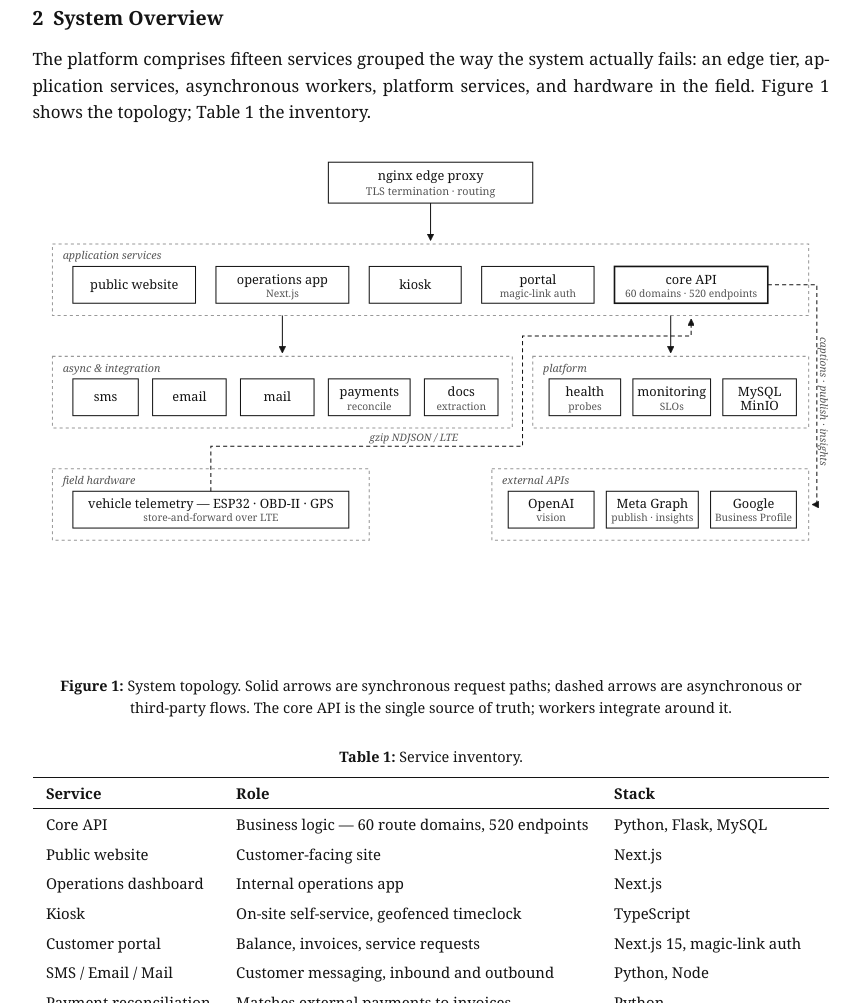
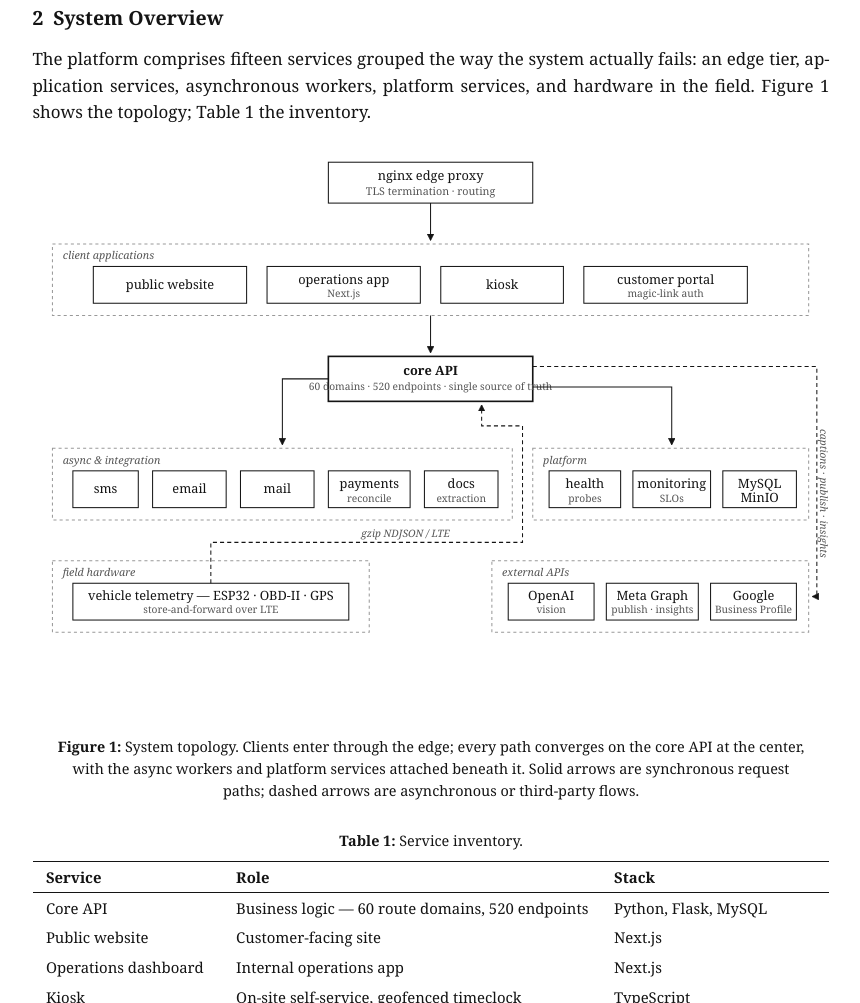
Before and after one commit to rahb3rt/platform-architecture, a plain HTML site: page index.html in a window 1280 px wide. Shown: the part 963-1966 px from the top of the page, without its empty margins (209-1069 px from the left). Drawn offline with Linux system fonts and the light colour scheme; a web font is replaced by a local one.

Commit message:
Topology figure: clients after the edge, core API centered as the hub
Edge → client applications (website, operations app, kiosk, portal) →
core API alone in the middle → async and platform tiers attached
beneath it via elbow connectors; field hardware and external APIs on
the bottom row. All routing remains strictly orthogonal through the
tier gutters.

Co-Authored-By: Claude Fable 5 <noreply@anthropic.com>

```diff
--- a/index.html
+++ b/index.html
@@ -183,58 +183,63 @@
 <p>The platform comprises fifteen services grouped the way the system actually fails: an edge tier, application services, asynchronous workers, platform services, and hardware in the field. Figure&nbsp;1 shows the topology; Table&nbsp;1 the inventory.</p>
 
 <figure>
-<svg viewBox="0 0 780 500" font-family="inherit" font-size="12.5" fill="none" stroke="#141414" stroke-width="1">
+<svg viewBox="0 0 780 560" font-family="inherit" font-size="12.5" fill="none" stroke="#141414" stroke-width="1">
   <!-- edge -->
   <rect x="290" y="10" width="200" height="40" fill="#fff"/>
   <text x="390" y="27" text-anchor="middle" stroke="none" fill="#141414">nginx edge proxy</text>
   <text x="390" y="42" text-anchor="middle" stroke="none" fill="#555" font-size="10.5">TLS termination · routing</text>
   <line x1="390" y1="50" x2="390" y2="86" marker-end="url(#arr)"/>
 
-  <!-- applications tier -->
+  <!-- client applications -->
   <rect x="20" y="90" width="740" height="70" stroke-dasharray="3 3" stroke="#999"/>
-  <text x="30" y="105" stroke="none" fill="#555" font-size="10.5" font-style="italic">application services</text>
-  <rect x="40" y="112" width="120" height="36" fill="#fff"/><text x="100" y="134" text-anchor="middle" stroke="none" fill="#141414">public website</text>
-  <rect x="180" y="112" width="130" height="36" fill="#fff"/><text x="245" y="129" text-anchor="middle" stroke="none" fill="#141414">operations app</text><text x="245" y="142" text-anchor="middle" stroke="none" fill="#555" font-size="10">Next.js</text>
-  <rect x="330" y="112" width="90" height="36" fill="#fff"/><text x="375" y="134" text-anchor="middle" stroke="none" fill="#141414">kiosk</text>
-  <rect x="440" y="112" width="110" height="36" fill="#fff"/><text x="495" y="129" text-anchor="middle" stroke="none" fill="#141414">portal</text><text x="495" y="142" text-anchor="middle" stroke="none" fill="#555" font-size="10">magic-link auth</text>
-  <rect x="570" y="112" width="150" height="36" fill="#fff" stroke-width="1.6"/><text x="645" y="129" text-anchor="middle" stroke="none" fill="#141414">core API</text><text x="645" y="142" text-anchor="middle" stroke="none" fill="#555" font-size="10">60 domains · 520 endpoints</text>
+  <text x="30" y="105" stroke="none" fill="#555" font-size="10.5" font-style="italic">client applications</text>
+  <rect x="60" y="112" width="150" height="36" fill="#fff"/><text x="135" y="134" text-anchor="middle" stroke="none" fill="#141414">public website</text>
+  <rect x="230" y="112" width="150" height="36" fill="#fff"/><text x="305" y="129" text-anchor="middle" stroke="none" fill="#141414">operations app</text><text x="305" y="142" text-anchor="middle" stroke="none" fill="#555" font-size="10">Next.js</text>
+  <rect x="400" y="112" width="120" height="36" fill="#fff"/><text x="460" y="134" text-anchor="middle" stroke="none" fill="#141414">kiosk</text>
+  <rect x="540" y="112" width="160" height="36" fill="#fff"/><text x="620" y="129" text-anchor="middle" stroke="none" fill="#141414">customer portal</text><text x="620" y="142" text-anchor="middle" stroke="none" fill="#555" font-size="10">magic-link auth</text>
+  <line x1="390" y1="160" x2="390" y2="196" marker-end="url(#arr)"/>
 
-  <line x1="245" y1="160" x2="245" y2="196" marker-end="url(#arr)"/>
-  <line x1="625" y1="160" x2="625" y2="196" marker-end="url(#arr)"/>
+  <!-- core API, the hub -->
+  <rect x="290" y="200" width="200" height="44" fill="#fff" stroke-width="1.6"/>
+  <text x="390" y="218" text-anchor="middle" stroke="none" fill="#141414" font-weight="bold">core API</text>
+  <text x="390" y="233" text-anchor="middle" stroke="none" fill="#555" font-size="10">60 domains · 520 endpoints · single source of truth</text>
 
-  <!-- workers + platform tiers -->
-  <rect x="20" y="200" width="450" height="70" stroke-dasharray="3 3" stroke="#999"/>
-  <text x="30" y="215" stroke="none" fill="#555" font-size="10.5" font-style="italic">async &amp; integration</text>
-  <rect x="40" y="222" width="64" height="36" fill="#fff"/><text x="72" y="244" text-anchor="middle" stroke="none" fill="#141414">sms</text>
-  <rect x="118" y="222" width="72" height="36" fill="#fff"/><text x="154" y="244" text-anchor="middle" stroke="none" fill="#141414">email</text>
-  <rect x="204" y="222" width="72" height="36" fill="#fff"/><text x="240" y="244" text-anchor="middle" stroke="none" fill="#141414">mail</text>
-  <rect x="290" y="222" width="80" height="36" fill="#fff"/><text x="330" y="239" text-anchor="middle" stroke="none" fill="#141414">payments</text><text x="330" y="252" text-anchor="middle" stroke="none" fill="#555" font-size="10">reconcile</text>
-  <rect x="384" y="222" width="72" height="36" fill="#fff"/><text x="420" y="239" text-anchor="middle" stroke="none" fill="#141414">docs</text><text x="420" y="252" text-anchor="middle" stroke="none" fill="#555" font-size="10">extraction</text>
+  <path d="M290,222 H245 V286" marker-end="url(#arr)"/>
+  <path d="M490,230 H626 V286" marker-end="url(#arr)"/>
 
-  <rect x="490" y="200" width="270" height="70" stroke-dasharray="3 3" stroke="#999"/>
-  <text x="500" y="215" stroke="none" fill="#555" font-size="10.5" font-style="italic">platform</text>
-  <rect x="506" y="222" width="70" height="36" fill="#fff"/><text x="541" y="239" text-anchor="middle" stroke="none" fill="#141414">health</text><text x="541" y="252" text-anchor="middle" stroke="none" fill="#555" font-size="10">probes</text>
-  <rect x="588" y="222" width="76" height="36" fill="#fff"/><text x="626" y="239" text-anchor="middle" stroke="none" fill="#141414">monitoring</text><text x="626" y="252" text-anchor="middle" stroke="none" fill="#555" font-size="10">SLOs</text>
-  <rect x="676" y="222" width="72" height="36" fill="#fff"/><text x="712" y="239" text-anchor="middle" stroke="none" fill="#141414">MySQL</text><text x="712" y="252" text-anchor="middle" stroke="none" fill="#141414">MinIO</text>
+  <!-- attached services -->
+  <rect x="20" y="290" width="450" height="70" stroke-dasharray="3 3" stroke="#999"/>
+  <text x="30" y="305" stroke="none" fill="#555" font-size="10.5" font-style="italic">async &amp; integration</text>
+  <rect x="40" y="312" width="64" height="36" fill="#fff"/><text x="72" y="334" text-anchor="middle" stroke="none" fill="#141414">sms</text>
+  <rect x="118" y="312" width="72" height="36" fill="#fff"/><text x="154" y="334" text-anchor="middle" stroke="none" fill="#141414">email</text>
+  <rect x="204" y="312" width="72" height="36" fill="#fff"/><text x="240" y="334" text-anchor="middle" stroke="none" fill="#141414">mail</text>
+  <rect x="290" y="312" width="80" height="36" fill="#fff"/><text x="330" y="329" text-anchor="middle" stroke="none" fill="#141414">payments</text><text x="330" y="342" text-anchor="middle" stroke="none" fill="#555" font-size="10">reconcile</text>
+  <rect x="384" y="312" width="72" height="36" fill="#fff"/><text x="420" y="329" text-anchor="middle" stroke="none" fill="#141414">docs</text><text x="420" y="342" text-anchor="middle" stroke="none" fill="#555" font-size="10">extraction</text>
 
-  <!-- field + external tiers -->
-  <rect x="20" y="310" width="310" height="70" stroke-dasharray="3 3" stroke="#999"/>
-  <text x="30" y="325" stroke="none" fill="#555" font-size="10.5" font-style="italic">field hardware</text>
-  <rect x="40" y="332" width="270" height="36" fill="#fff"/><text x="175" y="348" text-anchor="middle" stroke="none" fill="#141414">vehicle telemetry — ESP32 · OBD-II · GPS</text><text x="175" y="361" text-anchor="middle" stroke="none" fill="#555" font-size="10">store-and-forward over LTE</text>
+  <rect x="490" y="290" width="270" height="70" stroke-dasharray="3 3" stroke="#999"/>
+  <text x="500" y="305" stroke="none" fill="#555" font-size="10.5" font-style="italic">platform</text>
+  <rect x="506" y="312" width="70" height="36" fill="#fff"/><text x="541" y="329" text-anchor="middle" stroke="none" fill="#141414">health</text><text x="541" y="342" text-anchor="middle" stroke="none" fill="#555" font-size="10">probes</text>
+  <rect x="588" y="312" width="76" height="36" fill="#fff"/><text x="626" y="329" text-anchor="middle" stroke="none" fill="#141414">monitoring</text><text x="626" y="342" text-anchor="middle" stroke="none" fill="#555" font-size="10">SLOs</text>
+  <rect x="676" y="312" width="72" height="36" fill="#fff"/><text x="712" y="329" text-anchor="middle" stroke="none" fill="#141414">MySQL</text><text x="712" y="342" text-anchor="middle" stroke="none" fill="#141414">MinIO</text>
 
-  <rect x="450" y="310" width="310" height="70" stroke-dasharray="3 3" stroke="#999"/>
-  <text x="460" y="325" stroke="none" fill="#555" font-size="10.5" font-style="italic">external APIs</text>
-  <rect x="466" y="332" width="84" height="36" fill="#fff"/><text x="508" y="348" text-anchor="middle" stroke="none" fill="#141414">OpenAI</text><text x="508" y="361" text-anchor="middle" stroke="none" fill="#555" font-size="10">vision</text>
-  <rect x="562" y="332" width="90" height="36" fill="#fff"/><text x="607" y="348" text-anchor="middle" stroke="none" fill="#141414">Meta Graph</text><text x="607" y="361" text-anchor="middle" stroke="none" fill="#555" font-size="10">publish · insights</text>
-  <rect x="664" y="332" width="84" height="36" fill="#fff"/><text x="706" y="348" text-anchor="middle" stroke="none" fill="#141414">Google</text><text x="706" y="361" text-anchor="middle" stroke="none" fill="#555" font-size="10">Business Profile</text>
+  <!-- field + external -->
+  <rect x="20" y="400" width="310" height="70" stroke-dasharray="3 3" stroke="#999"/>
+  <text x="30" y="415" stroke="none" fill="#555" font-size="10.5" font-style="italic">field hardware</text>
+  <rect x="40" y="422" width="270" height="36" fill="#fff"/><text x="175" y="438" text-anchor="middle" stroke="none" fill="#141414">vehicle telemetry — ESP32 · OBD-II · GPS</text><text x="175" y="451" text-anchor="middle" stroke="none" fill="#555" font-size="10">store-and-forward over LTE</text>
 
-  <!-- telemetry → core API: gutter route, never crossing a box -->
-  <path d="M175,332 V288 H480 V180 H645 V164" stroke-dasharray="4 3" marker-end="url(#arr)"/>
-  <text x="330" y="283" stroke="none" fill="#555" font-size="10" font-style="italic">gzip NDJSON / LTE</text>
+  <rect x="450" y="400" width="310" height="70" stroke-dasharray="3 3" stroke="#999"/>
+  <text x="460" y="415" stroke="none" fill="#555" font-size="10.5" font-style="italic">external APIs</text>
+  <rect x="466" y="422" width="84" height="36" fill="#fff"/><text x="508" y="438" text-anchor="middle" stroke="none" fill="#141414">OpenAI</text><text x="508" y="451" text-anchor="middle" stroke="none" fill="#555" font-size="10">vision</text>
+  <rect x="562" y="422" width="90" height="36" fill="#fff"/><text x="607" y="438" text-anchor="middle" stroke="none" fill="#141414">Meta Graph</text><text x="607" y="451" text-anchor="middle" stroke="none" fill="#555" font-size="10">publish · insights</text>
+  <rect x="664" y="422" width="84" height="36" fill="#fff"/><text x="706" y="438" text-anchor="middle" stroke="none" fill="#141414">Google</text><text x="706" y="451" text-anchor="middle" stroke="none" fill="#555" font-size="10">Business Profile</text>
+
+  <!-- telemetry → core API: threads the channel between service tiers -->
+  <path d="M175,422 V382 H480 V268 H440 V248" stroke-dasharray="4 3" marker-end="url(#arr)"/>
+  <text x="322" y="377" stroke="none" fill="#555" font-size="10" font-style="italic">gzip NDJSON / LTE</text>
 
   <!-- core API → external APIs: right-gutter route -->
-  <path d="M720,130 H768 V345 H764" stroke-dasharray="4 3" marker-end="url(#arr)"/>
-  <text x="775" y="240" stroke="none" fill="#555" font-size="10" font-style="italic" transform="rotate(90 771 240)" text-anchor="middle">captions · publish · insights</text>
+  <path d="M490,210 H768 V435 H764" stroke-dasharray="4 3" marker-end="url(#arr)"/>
+  <text x="775" y="330" stroke="none" fill="#555" font-size="10" font-style="italic" transform="rotate(90 771 330)" text-anchor="middle">captions · publish · insights</text>
 
   <defs>
     <marker id="arr" viewBox="0 0 10 10" refX="9" refY="5" markerWidth="6.5" markerHeight="6.5" orient="auto-start-reverse">
@@ -242,7 +247,7 @@
     </marker>
   </defs>
 </svg>
-<figcaption>System topology. Solid arrows are synchronous request paths; dashed arrows are asynchronous or third-party flows. The core API is the single source of truth; workers integrate around it.</figcaption>
+<figcaption>System topology. Clients enter through the edge; every path converges on the core API at the center, with the async workers and platform services attached beneath it. Solid arrows are synchronous request paths; dashed arrows are asynchronous or third-party flows.</figcaption>
 </figure>
 
 <div class="tablewrap">
```
